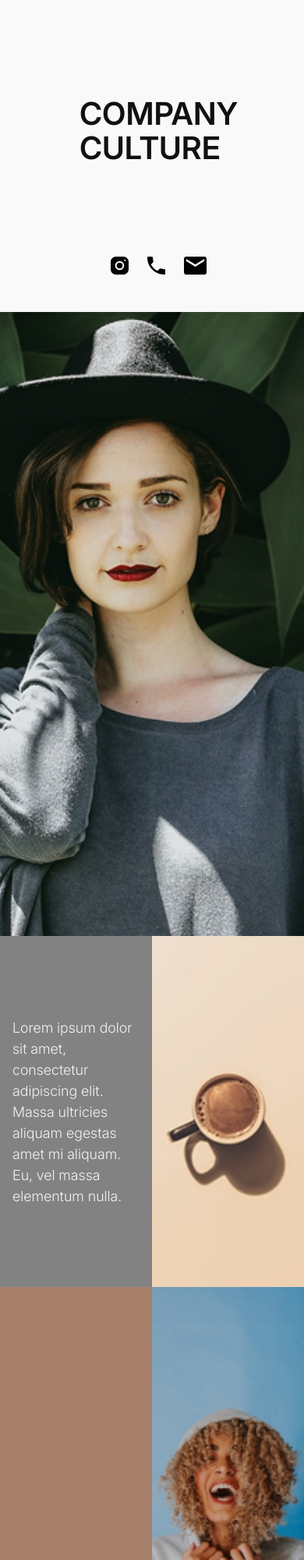
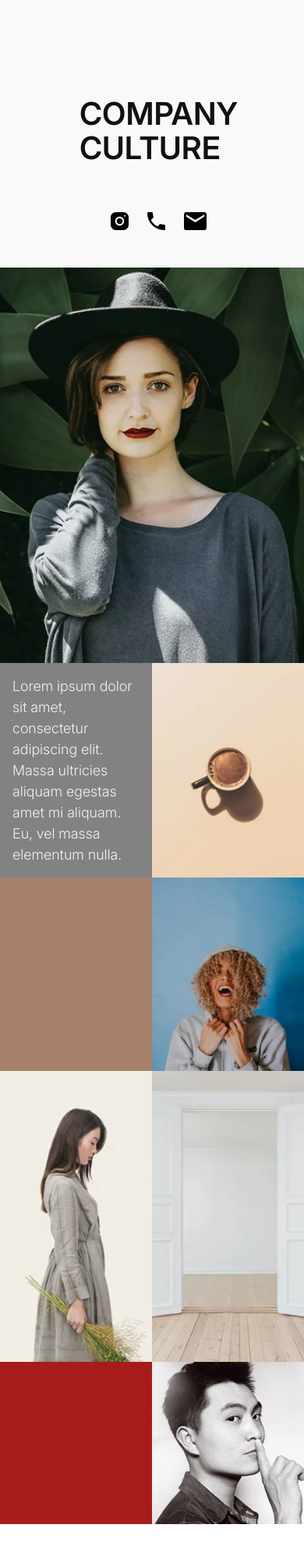
Before and after one commit to kirillbbb/liga_homework_1, a website: page index.html in a window 390 px wide. Shown: the top 2000 px of the page at 78% size. After the commit the page ends 1954 px from the top, so only its background shows below. Drawn offline with Linux system fonts and the light colour scheme.

Commit message:
fix(images,grid): Исправлены замечания по html и адаптиву

```diff
--- a/index.html
+++ b/index.html
@@ -14,28 +14,45 @@
     <div class="culture__block culture__block--intro">
       <h1 class="culture__title">COMPANY<br>CULTURE</h1>
       <div class="culture__icons">
-                <a class="culture__icon" href="#"><img src="icons/instagram-icon.svg" alt="Instagram"></a>
-                <a class="culture__icon" href="#"><img src="icons/phone-icon.svg" alt="Phone"></a>
-                <a class="culture__icon" href="#"><img src="icons/mail-icon.svg" alt="Mail"></a>
+        <a class="culture__icon" href="https://instagram.com/" aria-label="Перейти в Instagram">
+          <img src="icons/instagram-icon.svg" alt="Иконка Instagram" class="culture__icon-img">
+        </a>
+        <a class="culture__icon" href="tel:+71234567890" aria-label="Позвонить по указанному номеру">
+          <img src="icons/phone-icon.svg" alt="Иконка телефона" class="culture__icon-img">
+        </a>
+        <a class="culture__icon" href="mailto:mail@example.com" aria-label="Написать нам на почту">
+          <img src="icons/mail-icon.svg" alt="Иконка почты" class="culture__icon-img">
+        </a>
       </div>
     </div>
 
 
-
     <div class="culture__block culture__block--main-photo">
-            <img src="images/main-portrait.png" alt="Main portrait" class="culture__image">
+      <picture>
+        <source type="image/webp" srcset="images/webp/main-portrait.webp 1x, images/webp/main-portrait-2x.webp 2x">
+        <img src="images/main-portrait.png" alt="Основной портрет сотрудника" class="culture__image">
+      </picture>
     </div>
 
     <div class="culture__block culture__block--photo-blue">
-            <img src="images/second-portrait.jpg" alt="Blue background" class="culture__image">
+      <picture>
+        <source type="image/webp" srcset="images/webp/second-portrait.webp 1x, images/webp/second-portrait-2x.webp 2x">
+        <img src="images/second-portrait.jpg" alt="Портрет на синем фоне" class="culture__image">
+      </picture>
     </div>
 
     <div class="culture__block culture__block--photo-profile">
-            <img src="images/third-portrait.png" alt="Profile portrait" class="culture__image">
+      <picture>
+        <source type="image/webp" srcset="images/webp/third-portrait.webp 1x, images/webp/third-portrait-2x.webp 2x">
+        <img src="images/third-portrait.png" alt="Портрет профиль" class="culture__image">
+      </picture>
     </div>
 
     <div class="culture__block culture__block--photo-room">
-            <img src="images/door-entry.png" alt="Room with door" class="culture__image">
+      <picture>
+        <source type="image/webp" srcset="images/webp/door-entry.webp 1x, images/webp/door-entry-2x.webp 2x">
+        <img src="images/door-entry.png" alt="Вход в комнату" class="culture__image">
+      </picture>
     </div>
 
     <div class="culture__block culture__block--photo-red"></div>
@@ -47,13 +64,19 @@
     </div>
 
     <div class="culture__block culture__block--photo-coffee">
-            <img src="images/coffee-cup.png" alt="Coffee cup" class="culture__image">
+      <picture>
+        <source type="image/webp" srcset="images/webp/coffee-cup.webp 1x, images/webp/coffee-cup-2x.webp 2x">
+        <img src="images/coffee-cup.png" alt="Чашка кофе" class="culture__image">
+      </picture>
     </div>
 
     <div class="culture__block culture__block--photo-brown"></div>
 
     <div class="culture__block culture__block--photo-man">
-            <img src="images/fourth-portrait.png" alt="Man portrait" class="culture__image">
+      <picture>
+        <source type="image/webp" srcset="images/webp/fourth-portrait.webp 1x, images/webp/fourth-portrait-2x.webp 2x">
+        <img src="images/fourth-portrait.png" alt="Мужской портрет" class="culture__image">
+      </picture>
     </div>
 
   </div>
--- a/responsive.css
+++ b/responsive.css
@@ -71,7 +71,7 @@
 @media (max-width: 992px) {
   .culture__grid {
     grid-template-columns: 1fr 1fr;
-        grid-template-rows: auto 400px 500px 500px 500px;
+    grid-template-rows: auto 1fr 1fr 1fr 1fr;
   }
 
     .culture__block--intro {
@@ -128,7 +128,7 @@
   .culture__grid {
     display: grid;
     grid-template-columns: 1fr 1fr;
-        grid-template-rows: 400px 800px 450px 450px 500px 450px
+    grid-template-rows: auto 2fr 1fr 1fr 1fr 1fr;
   }
 
     .culture__block--intro {
--- a/style.css
+++ b/style.css
@@ -73,9 +73,9 @@ body {
     justify-content: center;
 }
 
-.culture__icon img {
-    height: 23px;
-    width: auto;
+.culture__icon-img {
+  height: 23px;
+  width: auto;
 }
 
 .culture__block--main-photo {
```
Also changed, not shown: images/webp/coffee-cup-2x.webp (added), images/webp/coffee-cup.webp (added), images/webp/door-entry-2x.webp (added), images/webp/door-entry.webp (added), images/webp/fourth-portrait-2x.webp (added), images/webp/fourth-portrait.webp (added), images/webp/main-portrait-2x.webp (added), images/webp/main-portrait.webp (added), images/webp/second-portrait-2x.webp (added), images/webp/second-portrait.webp (added), images/webp/third-portrait-2x.webp (added), images/webp/third-portrait.webp (added). Lines whose indentation alone changed are shown as unchanged.
